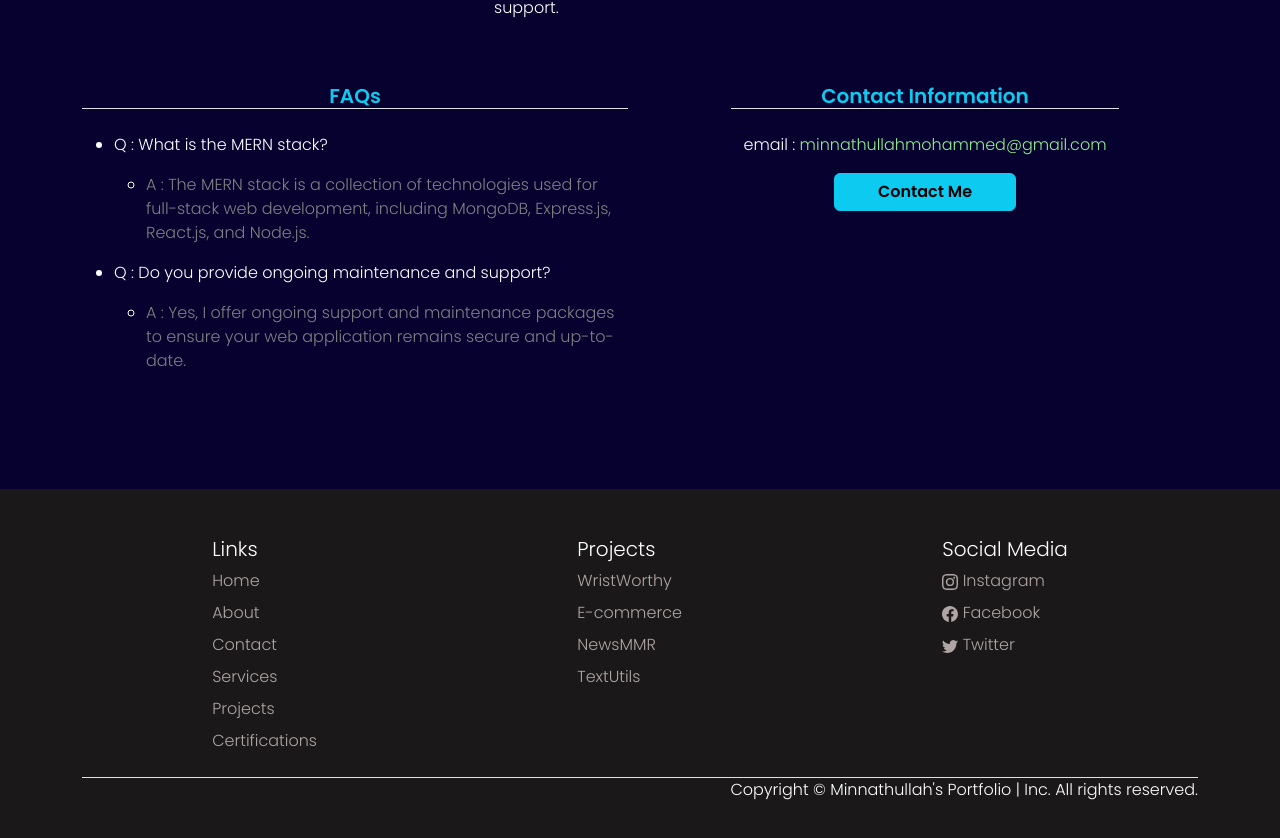
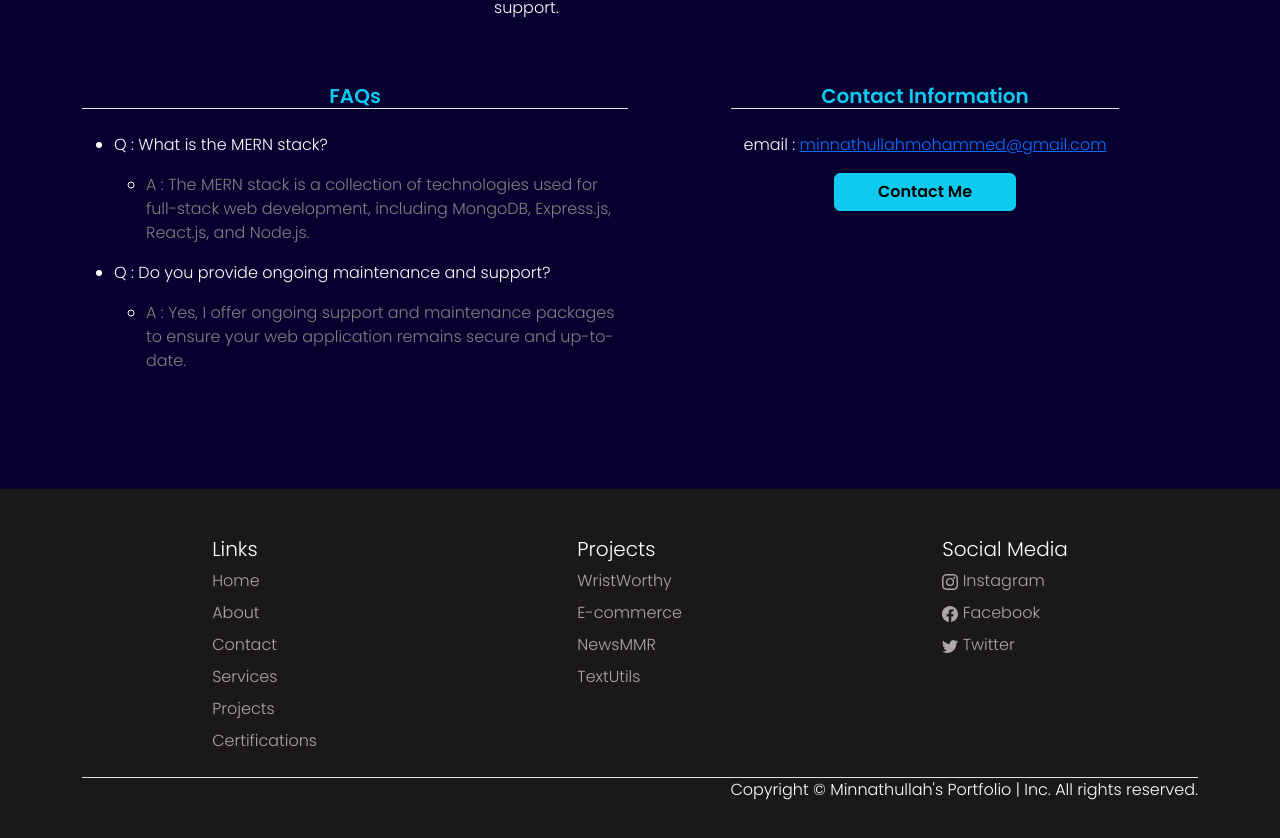
Before and after one commit to Minnathullah-TheMysterious/portfolio, a React (Create React App) app: page /services in a window 1280 px wide. Shown: the part 1591-2429 px from the top of the page. Built offline with nearby package versions, Linux system fonts and the light colour scheme.

Commit message:
fix: Add mail link

```diff
--- a/src/pages/About.js
+++ b/src/pages/About.js
@@ -88,7 +88,7 @@ const About = () => {
                     <span className="text-warning">
                       Electrical & Electronics Engineering
                     </span>{" "}
-                    - Government Polythechnic, Cherial.{" "}
+                    - Government Polytechnic, Cherial.{" "}
                     <span className="text-gray">(2016-2019)</span>
                   </li>
                 </ul>
@@ -160,7 +160,7 @@ const About = () => {
               My Approach or Philosophy
             </p>
             <p className="container">
-              Clean Code and efficient code organisation for Seamless
+              Clean Code and efficient code organization for Seamless
               Experiences.
             </p>
           </div>
--- a/src/pages/Contact.js
+++ b/src/pages/Contact.js
@@ -32,7 +32,7 @@ const Contact = () => {
                 <p>
                   <FiMail className="fs-5" /> Email :{" "}
                   <span className="text-info fs-6">
-                    minnathullahmohammed@gmail.com
+                    <a href="mailto:minnathullahmohammed@gmail.com">minnathullahmohammed@gmail.com</a>
                   </span>
                 </p>
                 <p>
--- a/src/pages/Services.js
+++ b/src/pages/Services.js
@@ -13,7 +13,6 @@ const Services = () => {
         className="container"
         style={{ marginTop: "100px", marginBottom: "100px" }}
       >
-
         <h1 className="text-center text-paleblue fw-bold">
           Services - Full-Stack Web Development
         </h1>
@@ -22,9 +21,11 @@ const Services = () => {
         </h3>
         <div className="row g-4">
           <div className="col-md-6">
-            <img src="images/developer.png" alt="..." className="img-fluid"/>
+            <img src="images/developer.png" alt="..." className="img-fluid" />
           </div>
-          <div className="col-md-6"><img src="images/developer2.png" alt="..." className="img-fluid"/></div>
+          <div className="col-md-6">
+            <img src="images/developer2.png" alt="..." className="img-fluid" />
+          </div>
         </div>
         <h4 className="my-4 text-info fw-semibold">Service Categories</h4>
         <div className="container">
@@ -87,7 +88,9 @@ const Services = () => {
             </ul>
           </div>
           <div className="col-md-4">
-            <h5 className="text-info fw-semibold my-4 border-bottom text-center">Call-to-Action (CTA)</h5>
+            <h5 className="text-info fw-semibold my-4 border-bottom text-center">
+              Call-to-Action (CTA)
+            </h5>
             <ul>
               <li>
                 Ready to Empower Your Business with a Cutting-Edge Web Solution
@@ -141,16 +144,18 @@ const Services = () => {
             </ul>
           </div>
           <div className="col-md-6">
-            <h5 className="text-info fw-semibold my-4 border-bottom text-center">FAQs</h5>
+            <h5 className="text-info fw-semibold my-4 border-bottom text-center">
+              FAQs
+            </h5>
             <ul>
               <li>
                 <p>Q : What is the MERN stack?</p>
                 <ul>
                   <li>
                     <p className="text-gray">
-                      A : The MERN stack is a collection of technologies used for
-                      full-stack web development, including MongoDB, Express.js,
-                      React.js, and Node.js.
+                      A : The MERN stack is a collection of technologies used
+                      for full-stack web development, including MongoDB,
+                      Express.js, React.js, and Node.js.
                     </p>
                   </li>
                 </ul>
@@ -176,7 +181,12 @@ const Services = () => {
               </h5>
               <div className="container">
                 <p>
-                  email : <span className="text-lightgreen">minnathullahmohammed@gmail.com</span>
+                  email :{" "}
+                  <span className="text-lightgreen">
+                    <a href="mailto:minnathullahmohammed@gmail.com">
+                      minnathullahmohammed@gmail.com
+                    </a>
+                  </span>
                 </p>
                 <div className="d-flex justify-content-center">
                   <Link
```
